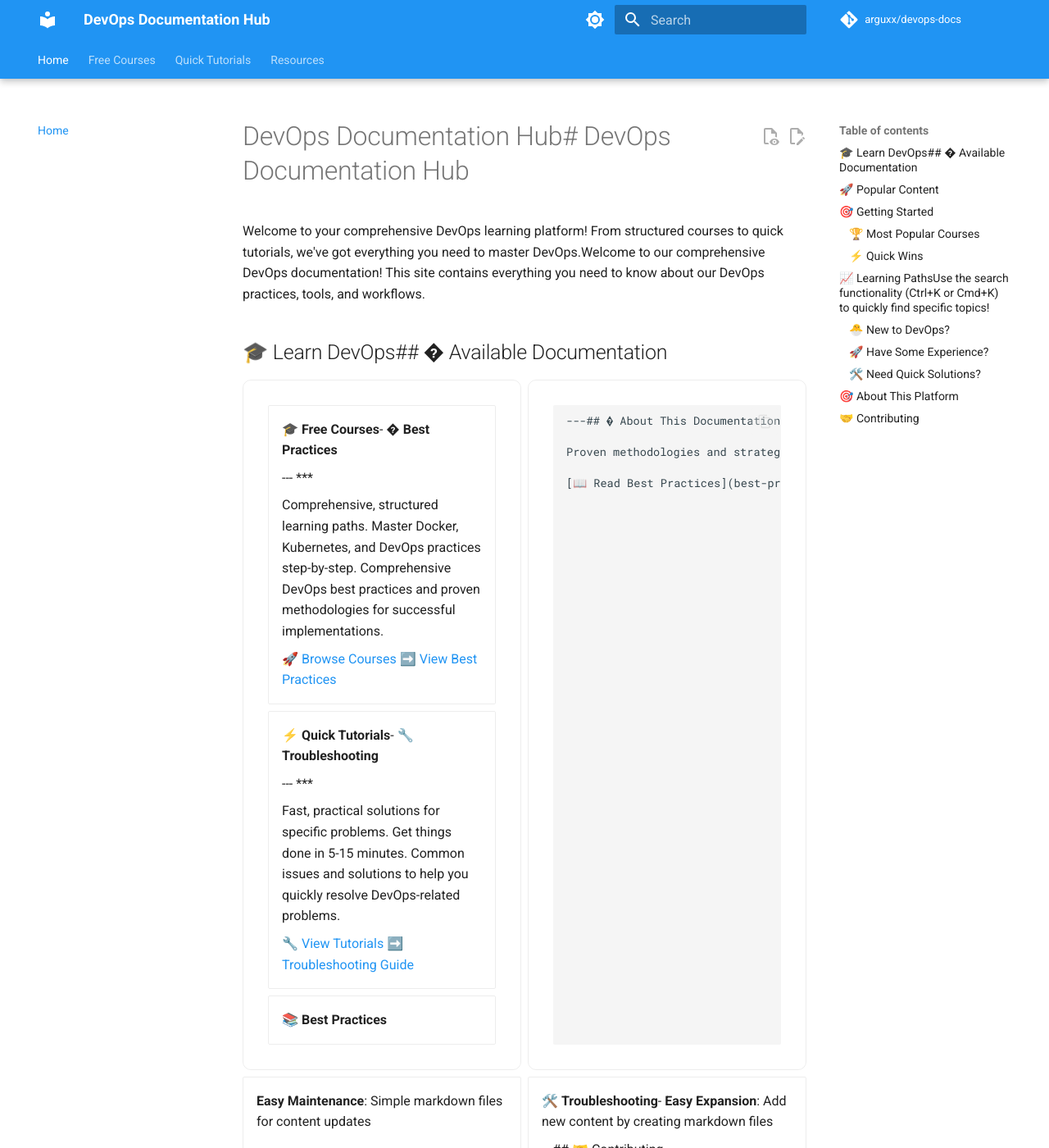
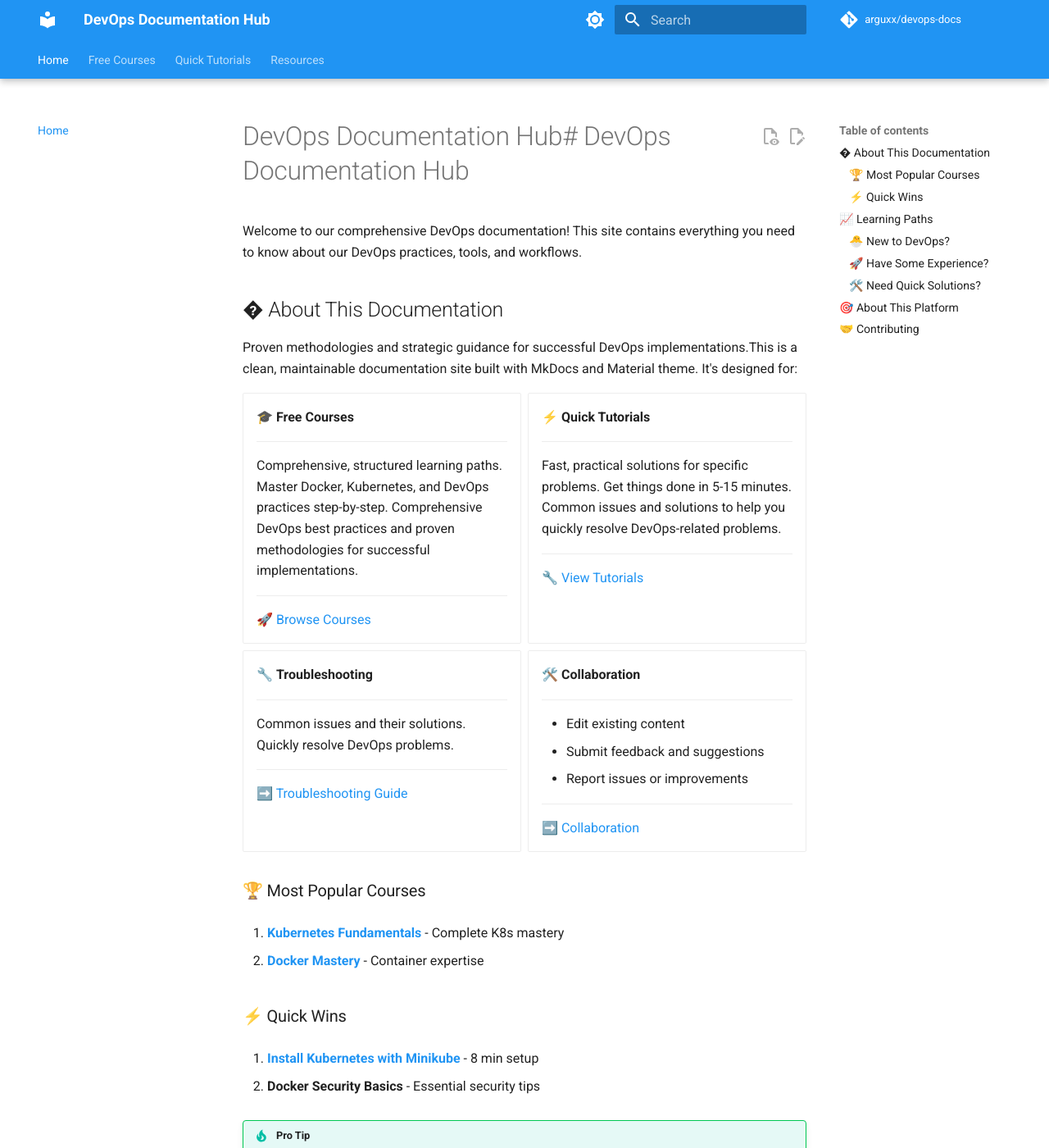
Before and after one commit to arguxx/devops-docs, an MkDocs documentation site: the page built from docs/index.md, in a window 1280 px wide and 1400 px high. Shown: the whole window at 82% size. Built offline with MkDocs 1.6.1 and Material for MkDocs 9.7.7, drawn with Linux system fonts in a browser that asks for light colours; comment, search, counter and statistics services are not loaded; the version menu is left out; some of the changed text lies outside the part shown.

Commit message:
feat(code): clean code

```diff
--- a/docs/index.md
+++ b/docs/index.md
@@ -1,72 +1,78 @@
 # DevOps Documentation Hub# DevOps Documentation Hub
 
-Welcome to your comprehensive DevOps learning platform! From structured courses to quick tutorials, we've got everything you need to master DevOps.Welcome to our comprehensive DevOps documentation! This site contains everything you need to know about our DevOps practices, tools, and workflows.
+Welcome to our comprehensive DevOps documentation! This site contains everything you need to know about our DevOps practices, tools, and workflows.
 
-## 🎓 Learn DevOps## � Available Documentation
+## � About This Documentation
+Proven methodologies and strategic guidance for successful DevOps implementations.This is a clean, maintainable documentation site built with MkDocs and Material theme. It's designed for:
 
-<div class="grid cards" markdown><div class="grid cards" markdown>
+<div class="grid cards" markdown>
 
--   🎓 **Free Courses**- � **Best Practices**
+-   🎓 **Free Courses**
 
-    --- \*\*\*
+    ***
 
     Comprehensive, structured learning paths. Master Docker, Kubernetes, and DevOps practices step-by-step. Comprehensive DevOps best practices and proven methodologies for successful implementations.
 
-    [🚀 Browse Courses](courses/index.md) [➡️ View Best Practices](best-practices.md)
+    ***
 
--   ⚡ **Quick Tutorials**- 🔧 **Troubleshooting**
+    [🚀 Browse Courses](courses/index.md)
 
-    --- \*\*\*
+-   ⚡ **Quick Tutorials**
+
+    ***
 
     Fast, practical solutions for specific problems. Get things done in 5-15 minutes. Common issues and solutions to help you quickly resolve DevOps-related problems.
 
-    [🔧 View Tutorials](tutorials/index.md) [➡️ Troubleshooting Guide](troubleshooting.md)
+    ***
 
--   📚 **Best Practices**</div>
+    [🔧 View Tutorials](tutorials/index.md)
 
-    ---## � About This Documentation
+-   🔧 **Troubleshooting**
 
-    Proven methodologies and strategic guidance for successful DevOps implementations.This is a clean, maintainable documentation site built with MkDocs and Material theme. It's designed for:
+    ***
 
-    [📖 Read Best Practices](best-practices.md)- **Easy Access**: Quick navigation to find what you need
+    Common issues and their solutions. Quickly resolve DevOps problems.
 
--   **Easy Maintenance**: Simple markdown files for content updates
+    ***
 
--   🛠️ **Troubleshooting**- **Easy Expansion**: Add new content by creating markdown files
+    [➡️ Troubleshooting Guide](troubleshooting.md)
 
-    ---## 🤝 Contributing
+-   🛠️ **Collaboration**
 
-    Common issues and their solutions. Quickly resolve DevOps problems.We welcome contributions! You can:
+    ***
 
-    [🔍 Get Help](troubleshooting.md)- Add new documentation pages
+    -   Edit existing content
+    -   Submit feedback and suggestions
+    -   Report issues or improvements
 
--   Edit existing content
+    ***
 
-</div>-   Submit feedback and suggestions
+    [➡️ Collaboration](troubleshooting.md)
 
--   Report issues or improvements
 
-## 🚀 Popular Content
+</div>
 
-## 🎯 Getting Started
+
+<!-- ## 🚀 Popular Content
+
+## 🎯 Getting Started -->
 
 ### 🏆 Most Popular Courses
 
-1. **[Kubernetes Fundamentals](courses/kubernetes-fundamentals/index.md)** - Complete K8s mastery1. **Browse**: Start with [Best Practices](best-practices.md) for proven methodologies
+1. **[Kubernetes Fundamentals](courses/kubernetes-fundamentals/index.md)** - Complete K8s mastery
 
-2. **[Docker Mastery](courses/docker-mastery/index.md)** - Container expertise2. **Troubleshoot**: Check [Troubleshooting](troubleshooting.md) for common solutions
+2. **[Docker Mastery](courses/docker-mastery/index.md)** - Container expertise
 
-3. **Contribute**: Add your own knowledge to help the team
 
 ### ⚡ Quick Wins
 
-1. **[Install Kubernetes with Minikube](tutorials/kubernetes/install-minikube.md)** - 8 min setup---
+1. **[Install Kubernetes with Minikube](tutorials/kubernetes/install-minikube.md)** - 8 min setup
 
 2. **Docker Security Basics** - Essential security tips
 
 !!! tip "Pro Tip"
 
-## 📈 Learning PathsUse the search functionality (Ctrl+K or Cmd+K) to quickly find specific topics!
+## 📈 Learning Paths
 
 ### 🐣 **New to DevOps?**
 
@@ -107,7 +113,14 @@ Help us grow this platform! You can:
 
 ---
 
-!!! tip "Learning Tips" - **Set aside time** - Consistent practice beats intense sessions - **Hands-on practice** - Don't just read, do the labs! - **Join discussions** - Learn from the community - **Use search** - Press Ctrl+K (or Cmd+K) to find specific topics
+!!! tip "Learning Tips"
+- **Set aside time**
+- Consistent practice beats intense sessions
+- **Hands-on practice**
+- Don't just read, do the labs!
+- **Join discussions**
+- Learn from the community
+- **Use search** - Press Ctrl+K (or Cmd+K) to find specific topics
 
 !!! question "Where to Start?"
 **Completely new?** → [Docker Mastery Course](courses/docker-mastery/index.md)
--- /dev/null
+++ b/docs/overrides/404.html
@@ -0,0 +1,319 @@
+{% extends "base.html" %} {% block content %}
+<div class="md-content" data-md-component="content">
+    <article class="md-content__inner md-typeset">
+        <!-- 404 Header Section -->
+        <div style="text-align: center; padding: 2rem 0">
+            <div
+                style="
+                    font-size: 8rem;
+                    font-weight: bold;
+                    color: var(--md-primary-fg-color);
+                    opacity: 0.3;
+                    line-height: 1;
+                "
+            >
+                404
+            </div>
+            <h1
+                style="
+                    margin: 0;
+                    font-size: 2.5rem;
+                    color: var(--md-default-fg-color);
+                "
+            >
+                🚀 Oops! Page Not Found
+            </h1>
+            <p
+                style="
+                    font-size: 1.2rem;
+                    color: var(--md-default-fg-color--light);
+                    margin-top: 1rem;
+                "
+            >
+                Looks like this DevOps resource has been containerized to
+                another location!
+            </p>
+        </div>
+
+        <!-- Search Section -->
+        <div style="max-width: 600px; margin: 2rem auto; text-align: center">
+            <div class="md-search" data-md-component="search">
+                <label class="md-search__label" for="__search">
+                    <div class="md-search__icon md-icon"></div>
+                </label>
+                <input
+                    class="md-search__input"
+                    name="__search"
+                    placeholder="🔍 Search for DevOps content..."
+                    aria-label="Search"
+                    autocomplete="off"
+                    autocorrect="off"
+                    autocapitalize="off"
+                    spellcheck="false"
+                    data-md-component="search-query"
+                    required
+                />
+                <label class="md-search__label" for="__search">
+                    <div class="md-search__icon md-icon"></div>
+                </label>
+                <div class="md-search__output">
+                    <div class="md-search__scrollwrap" data-md-scrollfix>
+                        <div
+                            class="md-search-result"
+                            data-md-component="search-result"
+                        >
+                            <div class="md-search-result__meta">
+                                Initializing search
+                            </div>
+                            <ol
+                                class="md-search-result__list"
+                                role="presentation"
+                            ></ol>
+                        </div>
+                    </div>
+                </div>
+            </div>
+        </div>
+
+        <!-- Quick Navigation Cards -->
+        <div style="max-width: 800px; margin: 3rem auto">
+            <h2 style="text-align: center; margin-bottom: 2rem">
+                🎯 Popular Destinations
+            </h2>
+
+            <div class="grid cards" markdown>
+                <div class="card">
+                    <div class="card-content">
+                        <h3>🎓 Free Courses</h3>
+                        <p>
+                            Structured learning paths for Docker, Kubernetes,
+                            and DevOps mastery.
+                        </p>
+                        <a
+                            href="{{ config.site_url }}courses/"
+                            class="md-button md-button--primary"
+                        >
+                            Browse Courses
+                        </a>
+                    </div>
+                </div>
+
+                <div class="card">
+                    <div class="card-content">
+                        <h3>⚡ Quick Tutorials</h3>
+                        <p>
+                            Fast, practical solutions for specific DevOps
+                            challenges.
+                        </p>
+                        <a
+                            href="{{ config.site_url }}tutorials/"
+                            class="md-button md-button--primary"
+                        >
+                            View Tutorials
+                        </a>
+                    </div>
+                </div>
+
+                <div class="card">
+                    <div class="card-content">
+                        <h3>📚 Best Practices</h3>
+                        <p>
+                            Proven methodologies and strategic guidance for
+                            DevOps success.
+                        </p>
+                        <a
+                            href="{{ config.site_url }}best-practices/"
+                            class="md-button md-button--primary"
+                        >
+                            Read Best Practices
+                        </a>
+                    </div>
+                </div>
+
+                <div class="card">
+                    <div class="card-content">
+                        <h3>🛠️ Troubleshooting</h3>
+                        <p>
+                            Common issues and solutions to resolve DevOps
+                            problems quickly.
+                        </p>
+                        <a
+                            href="{{ config.site_url }}troubleshooting/"
+                            class="md-button md-button--primary"
+                        >
+                            Get Help
+                        </a>
+                    </div>
+                </div>
+            </div>
+        </div>
+
+        <!-- Fun DevOps Messages -->
+        <div
+            style="
+                max-width: 600px;
+                margin: 3rem auto;
+                text-align: center;
+                padding: 2rem;
+                background: var(--md-code-bg-color);
+                border-radius: 0.5rem;
+            "
+        >
+            <h3>🐳 DevOps Wisdom</h3>
+            <div
+                id="devops-quote"
+                style="
+                    font-style: italic;
+                    color: var(--md-default-fg-color--light);
+                    margin: 1rem 0;
+                "
+            >
+                "It works on my machine!" - Every developer before containers
+            </div>
+            <button
+                onclick="newQuote()"
+                class="md-button"
+                style="margin-top: 1rem"
+            >
+                Get New Quote
+            </button>
+        </div>
+
+        <!-- Help Section -->
+        <div style="max-width: 600px; margin: 3rem auto; text-align: center">
+            <h3>🆘 Still Can't Find What You Need?</h3>
+            <div
+                style="
+                    display: flex;
+                    gap: 1rem;
+                    justify-content: center;
+                    flex-wrap: wrap;
+                    margin-top: 1.5rem;
+                "
+            >
+                <a
+                    href="{{ config.site_url }}"
+                    class="md-button md-button--primary"
+                >
+                    🏠 Go Home
+                </a>
+                <a
+                    href="{{ config.repo_url }}/issues"
+                    class="md-button"
+                    target="_blank"
+                >
+                    🐛 Report Issue
+                </a>
+                <a
+                    href="{{ config.repo_url }}"
+                    class="md-button"
+                    target="_blank"
+                >
+                    📖 View Source
+                </a>
+            </div>
+        </div>
+
+        <!-- Navigation Help -->
+        <div
+            style="
+                max-width: 600px;
+                margin: 2rem auto;
+                text-align: center;
+                padding-top: 2rem;
+                border-top: 1px solid var(--md-default-fg-color--lightest);
+            "
+        >
+            <p
+                style="
+                    color: var(--md-default-fg-color--light);
+                    font-size: 0.9rem;
+                "
+            >
+                💡 Tip: Use the search function above or navigation menu to find
+                what you need
+            </p>
+        </div>
+    </article>
+</div>
+
+<script>
+    // DevOps quotes for fun
+    const devopsQuotes = [
+        '"It works on my machine!" - Every developer before containers',
+        '"Infrastructure as Code: Because clicking is not scalable"',
+        '"There are only two hard things in Computer Science: cache invalidation and naming containers"',
+        "\"Docker: Making 'it works on my machine' work everywhere since 2013\"",
+        '"Kubernetes: Because managing one container is too easy"',
+        '"CI/CD: Continuous Integration, Continuous Deployment, Continuous Debugging"',
+        '"DevOps: Breaking down silos since... well, we\'re still working on it"',
+        '"Monitoring: The art of knowing exactly when everything breaks"',
+        '"Automation: Because humans are the weakest link in the deployment chain"',
+        '"Cloud Native: Where your code lives everywhere and nowhere at once"',
+    ];
+
+    function newQuote() {
+        const quoteElement = document.getElementById("devops-quote");
+        const randomQuote =
+            devopsQuotes[Math.floor(Math.random() * devopsQuotes.length)];
+        quoteElement.style.opacity = "0";
+
+        setTimeout(() => {
+            quoteElement.textContent = randomQuote;
+            quoteElement.style.opacity = "1";
+        }, 200);
+    }
+
+    // Initialize with a random quote on load
+    document.addEventListener("DOMContentLoaded", function () {
+        newQuote();
+    });
+</script>
+
+<style>
+    /* Custom styles for 404 page */
+    .card {
+        background: var(--md-default-bg-color);
+        border: 1px solid var(--md-default-fg-color--lightest);
+        border-radius: 0.5rem;
+        padding: 1.5rem;
+        margin: 1rem;
+        transition: transform 0.2s ease, box-shadow 0.2s ease;
+    }
+
+    .card:hover {
+        transform: translateY(-2px);
+        box-shadow: 0 4px 12px rgba(0, 0, 0, 0.1);
+    }
+
+    .card-content h3 {
+        margin-top: 0;
+        color: var(--md-primary-fg-color);
+    }
+
+    .card-content p {
+        color: var(--md-default-fg-color--light);
+        margin: 1rem 0;
+    }
+
+    #devops-quote {
+        transition: opacity 0.3s ease;
+        min-height: 2rem;
+    }
+
+    /* Responsive grid */
+    @media (min-width: 768px) {
+        .grid {
+            display: grid;
+            grid-template-columns: repeat(2, 1fr);
+            gap: 1rem;
+        }
+    }
+
+    /* Dark mode adjustments */
+    [data-md-color-scheme="slate"] .card {
+        background: var(--md-code-bg-color);
+        border-color: var(--md-default-fg-color--lightest);
+    }
+</style>
+{% endblock %}
```
Also changed, not shown: docs/404.md (added, +65 -0 lines).
